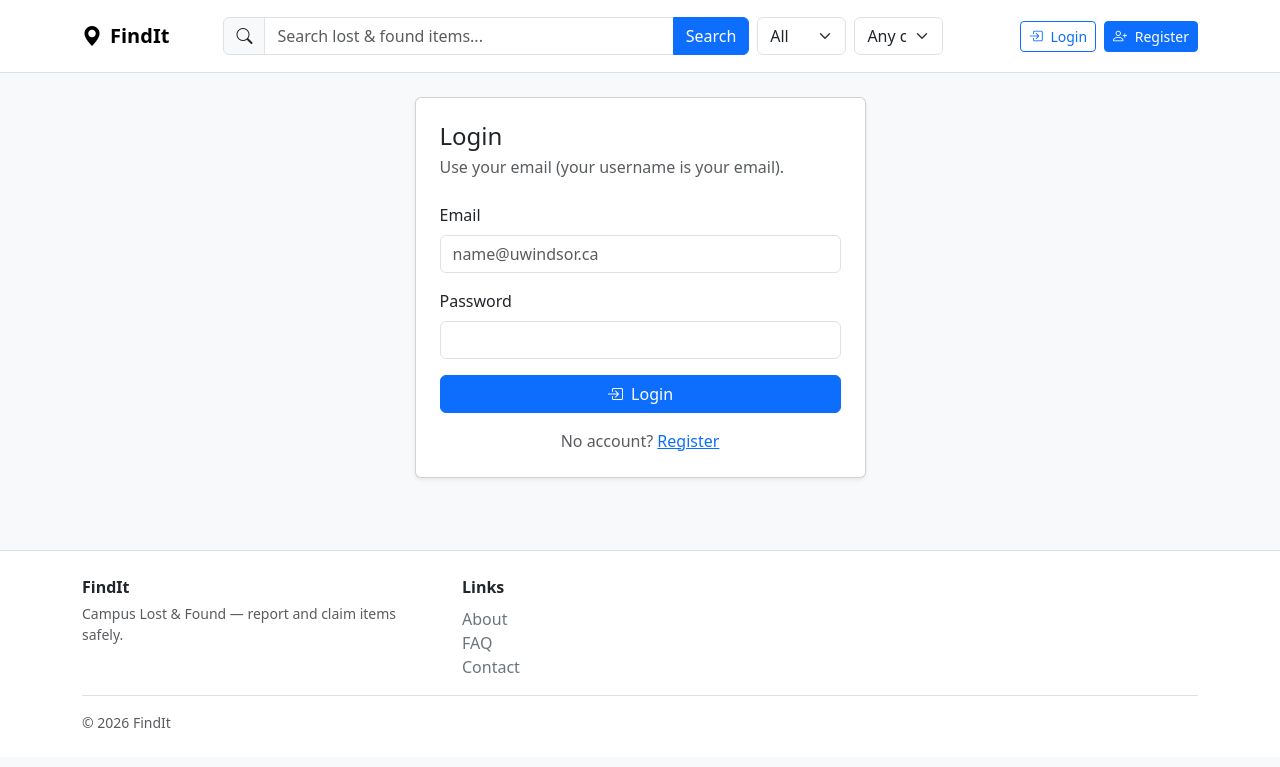
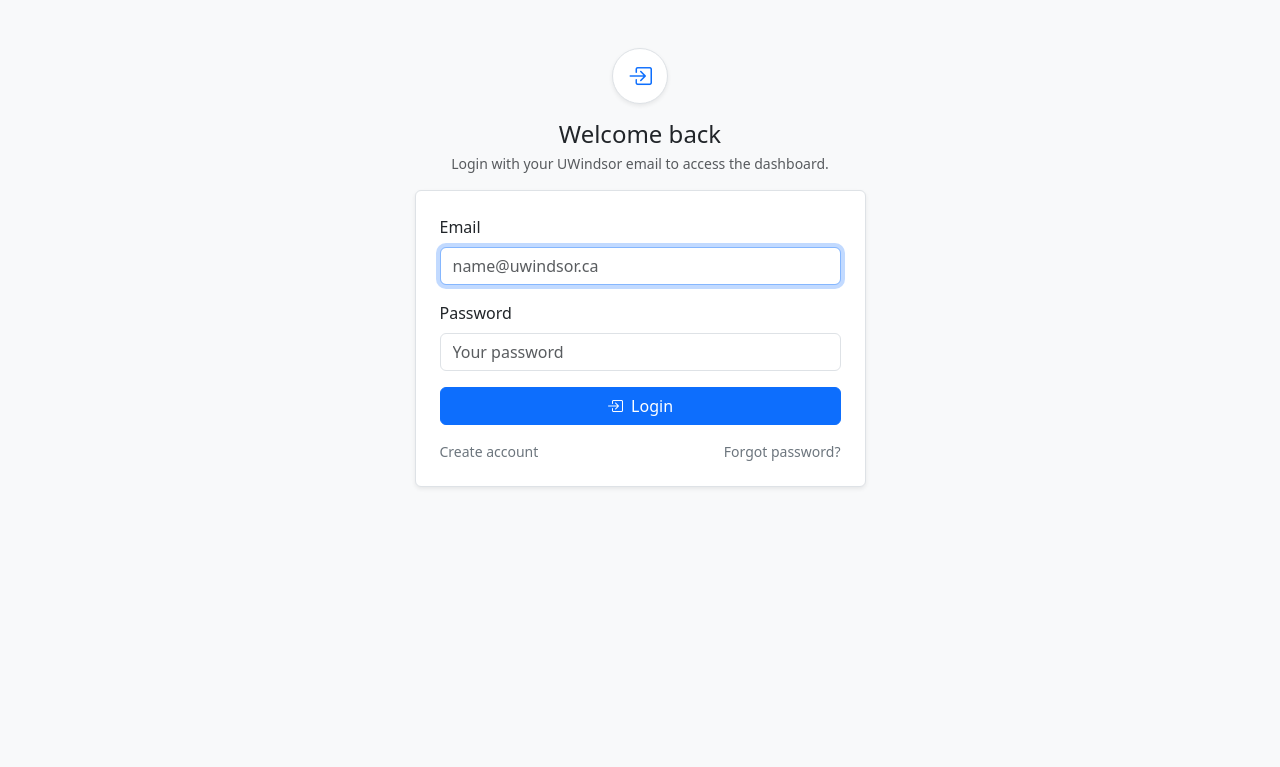
Before and after one commit to ChristianRM-dev/uwindsor-findit, a Django app: page /auth/login/ in a window 1280 px wide. Shown: the top 767 px of the page. Run offline with Django 5.2, Linux system fonts and the light colour scheme.

Commit message:
Updating layouts for admin, public and auth

```diff
--- a/apps/core/templates/core/components_demo.html
+++ b/apps/core/templates/core/components_demo.html
@@ -1,4 +1,4 @@
-{% extends "base.html" %}
+{% extends "layouts/public_base.html" %}
 
 {% block title %}Components Demo | FindIt{% endblock %}
 
--- a/apps/core/templates/core/dashboard.html
+++ b/apps/core/templates/core/dashboard.html
@@ -1,4 +1,4 @@
-{% extends "base.html" %}
+{% extends "layouts/private_base.html" %}
 
 {% block title %}Dashboard | FindIt{% endblock %}
 
--- a/apps/core/templates/core/home.html
+++ b/apps/core/templates/core/home.html
@@ -1,4 +1,4 @@
-{% extends "base.html" %}
+{% extends "layouts/public_base.html" %}
 
 {% block title %}Home | FindIt{% endblock %}
 
@@ -10,7 +10,7 @@
         <i class="bi bi-geo-alt-fill fs-3 me-3 text-primary"></i>
         <div>
           <h1 class="h3 mb-0">FindIt</h1>
-          <p class="text-muted mb-0">A UWindsor-only platform (MVP).</p>
+          <p class="text-muted mb-0">A UWindsor-only platform.</p>
         </div>
       </div>
 
--- /dev/null
+++ b/apps/users/templates/users/emails/password_reset_subject.txt
@@ -0,0 +1 @@
+FindIt - Password Reset
--- a/apps/users/templates/users/login.html
+++ b/apps/users/templates/users/login.html
@@ -1,57 +1,60 @@
-{% extends "base.html" %}
+{% extends "layouts/auth_base.html" %}
 
 {% block title %}Login | FindIt{% endblock %}
 
-{% block content %}
-<div class="row justify-content-center">
-  <div class="col-12 col-md-6 col-lg-5">
-    <div class="card shadow-sm">
-      <div class="card-body p-4">
-        <h1 class="h4 mb-1">Login</h1>
-        <p class="text-muted mb-4">Use your email (your username is your email).</p>
+{% block auth_icon %}
+  <i class="bi bi-box-arrow-in-right fs-4 text-primary"></i>
+{% endblock %}
 
+{% block auth_title %}Welcome back{% endblock %}
+{% block auth_subtitle %}Login with your UWindsor email to access the dashboard.{% endblock %}
+
+{% block auth_body %}
 <form method="post" novalidate>
   {% csrf_token %}
 
+  {# If you want to render Django form fields cleanly #}
   <div class="mb-3">
-            <label class="form-label">Email</label>
+    <label class="form-label" for="id_username">Email</label>
     <input
-              type="text"
+      type="email"
       name="username"
       class="form-control"
+      id="id_username"
       placeholder="name@uwindsor.ca"
-              value="{{ request.POST.username|default:'' }}"
+      required
+      autofocus
+    />
+  </div>
+
+  <div class="mb-3">
+    <label class="form-label" for="id_password">Password</label>
+    <input
+      type="password"
+      name="password"
+      class="form-control"
+      id="id_password"
+      placeholder="Your password"
       required
     />
   </div>
 
-          <div class="mb-3">
-            <label class="form-label">Password</label>
-            <input
-              type="password"
-              name="password"
-              class="form-control"
-              required
-            />
-          </div>
-
-          {% if form.non_field_errors %}
-            <div class="alert alert-danger">
-              {{ form.non_field_errors|striptags }}
-            </div>
-          {% endif %}
-
   <button class="btn btn-primary w-100" type="submit">
     <i class="bi bi-box-arrow-in-right me-1"></i> Login
   </button>
+
+  <div class="d-flex justify-content-between mt-3">
+    <a class="link-secondary small text-decoration-none" href="{% url 'users:register' %}">
+      Create account
+    </a>
+
+    <a class="link-secondary small text-decoration-none" href="{% url 'users:password_reset' %}">
+      Forgot password?
+    </a>
+  </div>
 </form>
+{% endblock %}
 
-        <div class="mt-3 text-center">
-          <span class="text-muted">No account?</span>
-          <a href="{% url 'users:register' %}">Register</a>
-        </div>
-      </div>
-    </div>
-  </div>
-</div>
+{% block auth_footer %}
+
 {% endblock %}
--- a/apps/users/urls.py
+++ b/apps/users/urls.py
@@ -1,4 +1,6 @@
 from django.urls import path
+from django.contrib.auth import views as auth_views
+
 from . import views
 
 app_name = "users"
@@ -7,4 +9,40 @@ urlpatterns = [
     path("register/", views.register_view, name="register"),
     path("login/", views.login_view, name="login"),
     path("logout/", views.logout_view, name="logout"),
+
+    # Password reset flow
+    path("password-recovery/", views.password_recovery_view, name="password_recovery"),
+
+    path(
+        "password-reset/",
+        auth_views.PasswordResetView.as_view(
+            template_name="users/password_recovery.html",
+            email_template_name="users/emails/password_reset_email.txt",
+            subject_template_name="users/emails/password_reset_subject.txt",
+            success_url="/password-reset/done/",
+        ),
+        name="password_reset",
+    ),
+    path(
+        "password-reset/done/",
+        auth_views.PasswordResetDoneView.as_view(
+            template_name="users/password_reset_done.html",
+        ),
+        name="password_reset_done",
+    ),
+    path(
+        "reset/<uidb64>/<token>/",
+        auth_views.PasswordResetConfirmView.as_view(
+            template_name="users/password_reset_confirm.html",
+            success_url="/reset/done/",
+        ),
+        name="password_reset_confirm",
+    ),
+    path(
+        "reset/done/",
+        auth_views.PasswordResetCompleteView.as_view(
+            template_name="users/password_reset_complete.html",
+        ),
+        name="password_reset_complete",
+    ),
 ]
--- a/apps/users/views.py
+++ b/apps/users/views.py
@@ -1,7 +1,6 @@
 from django.contrib import messages
 from django.contrib.auth import authenticate, login, logout
 from django.contrib.auth.forms import AuthenticationForm
-from django.contrib.auth.decorators import login_required
 from django.http import HttpRequest, HttpResponse
 from django.shortcuts import redirect, render
 from django.views.decorators.http import require_http_methods, require_POST
@@ -20,17 +19,15 @@ def register_view(request: HttpRequest) -> HttpResponse:
         if form.is_valid():
             user = form.save()
 
-            # Auto-login after successful registration
-            # We authenticate using username=email because we set username=email in the form.
             raw_password = form.cleaned_data.get("password1")
             authed = authenticate(request, username=user.username, password=raw_password)
+
             if authed is not None:
                 login(request, authed)
-                messages.success(request, "Account created successfully.")
-                return redirect("core:dashboard")
+            else:
+                # Fallback: login directly
+                login(request, user)
 
-            # Fallback: if authentication fails for some reason
-            login(request, user)
             messages.success(request, "Account created successfully.")
             return redirect("core:dashboard")
 
@@ -62,3 +59,15 @@ def logout_view(request: HttpRequest) -> HttpResponse:
     logout(request)
     messages.info(request, "You have been logged out.")
     return redirect("core:home")
+
+
+@require_http_methods(["GET"])
+def password_recovery_view(request: HttpRequest) -> HttpResponse:
+    """
+    This view only renders the password recovery page.
+    The real reset flow is handled by Django's built-in auth views (PasswordResetView, etc.).
+    """
+    if request.user.is_authenticated:
+        return redirect("core:dashboard")
+
+    return render(request, "users/password_recovery.html")
--- /dev/null
+++ b/static/js/password_toggle.js
@@ -0,0 +1,75 @@
+// static/js/password_toggle.js
+// Reusable password show/hide toggler for Bootstrap forms.
+// Usage: add a button with [data-password-toggle] and data-target="#inputId" or "inputId".
+(() => {
+  "use strict";
+
+  function resolveTarget(el) {
+    const target = el.getAttribute("data-target") || el.getAttribute("data-password-target");
+    if (!target) return null;
+
+    // Accept "#id" or "id"
+    const selector = target.startsWith("#") ? target : `#${target}`;
+    return document.querySelector(selector);
+  }
+
+  function setButtonState(btn, isVisible) {
+    // You can customize labels/icons via data attributes:
+    const showLabel = btn.getAttribute("data-label-show") || "Show";
+    const hideLabel = btn.getAttribute("data-label-hide") || "Hide";
+
+    const iconShow = btn.getAttribute("data-icon-show") || "bi-eye";
+    const iconHide = btn.getAttribute("data-icon-hide") || "bi-eye-slash";
+
+    const iconEl = btn.querySelector("[data-role='icon']");
+    const labelEl = btn.querySelector("[data-role='label']");
+
+    if (iconEl) {
+      iconEl.classList.remove(iconShow, iconHide);
+      iconEl.classList.add(isVisible ? iconHide : iconShow);
+    }
+
+    if (labelEl) {
+      labelEl.textContent = isVisible ? hideLabel : showLabel;
+    } else {
+      // Fallback: set aria-label only
+      btn.setAttribute("aria-label", isVisible ? hideLabel : showLabel);
+    }
+  }
+
+  function togglePassword(btn) {
+    const input = resolveTarget(btn);
+    if (!input) return;
+
+    const isPassword = input.getAttribute("type") === "password";
+    input.setAttribute("type", isPassword ? "text" : "password");
+
+    setButtonState(btn, isPassword);
+
+    // Keep focus on input for better UX
+    input.focus({ preventScroll: true });
+  }
+
+  function init() {
+    // Event delegation: works for dynamically added forms too
+    document.addEventListener("click", (e) => {
+      const btn = e.target.closest("[data-password-toggle]");
+      if (!btn) return;
+      e.preventDefault();
+      togglePassword(btn);
+    });
+
+    // Initialize button states on load
+    document.querySelectorAll("[data-password-toggle]").forEach((btn) => {
+      const input = resolveTarget(btn);
+      if (!input) return;
+      setButtonState(btn, input.getAttribute("type") === "text");
+    });
+  }
+
+  if (document.readyState === "loading") {
+    document.addEventListener("DOMContentLoaded", init);
+  } else {
+    init();
+  }
+})();
--- /dev/null
+++ b/templates/_base_core.html
@@ -0,0 +1,41 @@
+{% load static %}
+<!doctype html>
+<html lang="en">
+  <head>
+    <meta charset="utf-8" />
+    <meta name="viewport" content="width=device-width, initial-scale=1" />
+
+    <title>{% block title %}FindIt{% endblock %}</title>
+
+    <!-- Bootstrap 5 (CDN) -->
+    <link
+      href="https://cdn.jsdelivr.net/npm/bootstrap@5.3.3/dist/css/bootstrap.min.css"
+      rel="stylesheet"
+      integrity="sha384-QWTKZyjpPEjISv5WaRU9OFeRpok6YctnYmDr5pNlyT2bRjXh0JMhjY6hW+ALEwIH"
+      crossorigin="anonymous"
+    />
+
+    <!-- Bootstrap Icons (CDN) -->
+    <link
+      rel="stylesheet"
+      href="https://cdn.jsdelivr.net/npm/bootstrap-icons@1.11.3/font/bootstrap-icons.min.css"
+    />
+
+    {% block extra_head %}{% endblock %}
+  </head>
+
+  <body class="{% block body_class %}bg-light{% endblock %}">
+    {% block body %}{% endblock %}
+
+    <!-- Bootstrap JS (CDN) -->
+    <script
+      src="https://cdn.jsdelivr.net/npm/bootstrap@5.3.3/dist/js/bootstrap.bundle.min.js"
+      integrity="sha384-YvpcrYf0tY3lHB60NNkmXc5s9fDVZLESaAA55NDzOxhy9GkcIdslK1eN7N6jIeHz"
+      crossorigin="anonymous"
+    ></script>
+
+    <script src="{% static 'js/password_toggle.js' %}" defer></script>
+
+    {% block extra_js %}{% endblock %}
+  </body>
+</html>
--- a/templates/base.html
+++ /dev/null
@@ -1,44 +0,0 @@
-{% load static %}
-<!doctype html>
-<html lang="en">
-
-<head>
-  <meta charset="utf-8" />
-  <meta name="viewport" content="width=device-width, initial-scale=1" />
-
-  <title>{% block title %}FindIt{% endblock %}</title>
-
-  <!-- Bootstrap 5 (CDN) -->
-  <link href="https://cdn.jsdelivr.net/npm/bootstrap@5.3.3/dist/css/bootstrap.min.css" rel="stylesheet"
-    integrity="sha384-QWTKZyjpPEjISv5WaRU9OFeRpok6YctnYmDr5pNlyT2bRjXh0JMhjY6hW+ALEwIH" crossorigin="anonymous" />
-
-  <!-- Bootstrap Icons (CDN) -->
-  <link rel="stylesheet" href="https://cdn.jsdelivr.net/npm/bootstrap-icons@1.11.3/font/bootstrap-icons.min.css" />
-
-  {% block extra_head %}{% endblock %}
-</head>
-
-<body class="bg-light">
-  {% include "partials/navbar.html" %}
-
-  <main class="container py-4">
-    {% include "partials/messages.html" %}
-
-    {% block content %}
-    <div class="p-4 bg-white rounded shadow-sm">
-      <h1 class="h4 mb-3">Base layout ready</h1>
-      <p class="mb-0">Replace this content in child templates.</p>
-    </div>
-    {% endblock %}
-  </main>
-
-  <!-- Bootstrap JS (CDN) -->
-  <script src="https://cdn.jsdelivr.net/npm/bootstrap@5.3.3/dist/js/bootstrap.bundle.min.js"
-    integrity="sha384-YvpcrYf0tY3lHB60NNkmXc5s9fDVZLESaAA55NDzOxhy9GkcIdslK1eN7N6jIeHz"
-    crossorigin="anonymous"></script>
-
-  {% block extra_js %}{% endblock %}
-  {% include "partials/footer.html" %}
-</body>
-
-</html>
--- /dev/null
+++ b/templates/layouts/auth_base.html
@@ -0,0 +1,35 @@
+{% extends "_base_core.html" %}
+
+{% block body_class %}bg-light{% endblock %}
+
+{% block body %}
+  <main class="container py-5">
+    {% include "partials/messages.html" %}
+
+    <div class="row justify-content-center">
+      <div class="col-12 col-md-8 col-lg-5">
+
+        <div class="text-center mb-3">
+          <div class="d-inline-flex align-items-center justify-content-center bg-white border rounded-circle shadow-sm"
+               style="width: 56px; height: 56px;">
+            {% block auth_icon %}
+              <i class="bi bi-shield-lock fs-4 text-primary"></i>
+            {% endblock %}
+          </div>
+
+          <h1 class="h4 mt-3 mb-1">{% block auth_title %}Auth{% endblock %}</h1>
+          <p class="text-muted small mb-0">{% block auth_subtitle %}{% endblock %}</p>
+        </div>
+
+        <div class="bg-white border rounded shadow-sm p-4">
+          {% block auth_body %}{% endblock %}
+        </div>
+
+        <div class="text-center mt-3 small">
+          {% block auth_footer %}{% endblock %}
+        </div>
+
+      </div>
+    </div>
+  </main>
+{% endblock %}
```
Also changed, not shown: apps/users/templates/users/emails/password_reset_email.txt (added, +10 -0 lines), apps/users/templates/users/password_recovery.html (added, +37 -0 lines), apps/users/templates/users/password_reset_complete.html (added, +16 -0 lines), apps/users/templates/users/password_reset_confirm.html (added, +37 -0 lines), apps/users/templates/users/password_reset_done.html (added, +22 -0 lines), apps/users/templates/users/register.html (+95 -34 lines), config/settings.py (+8 -0 lines), templates/layouts/private_base.html (added, +16 -0 lines), templates/layouts/public_base.html (added, +15 -0 lines). Lines whose indentation alone changed are shown as unchanged.
